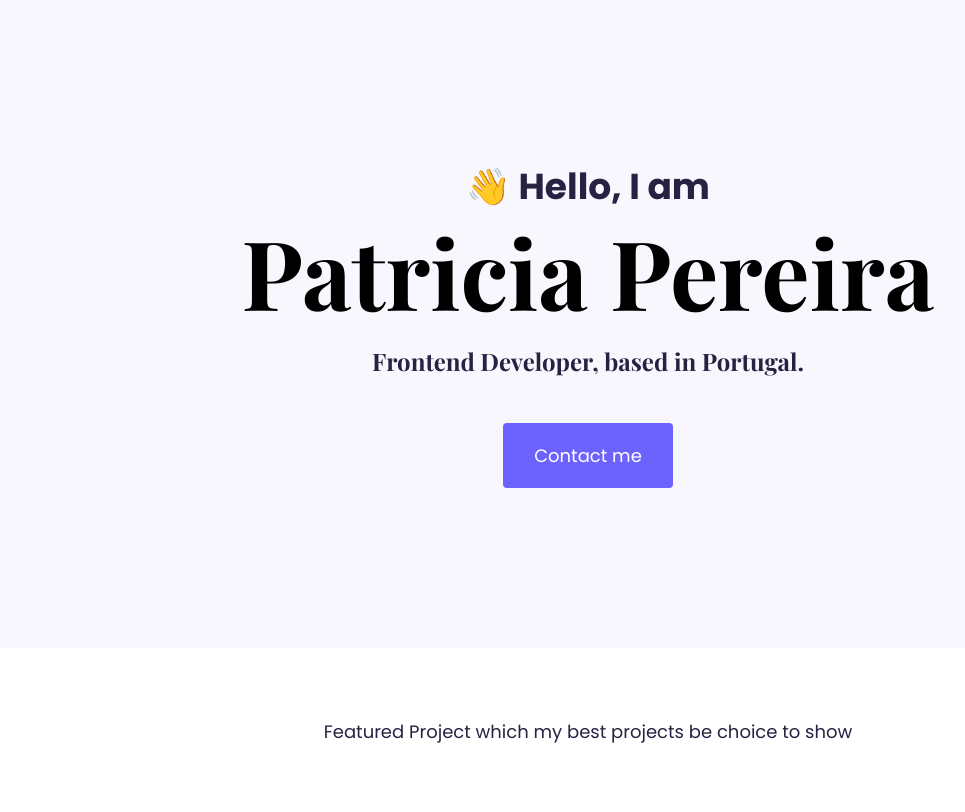
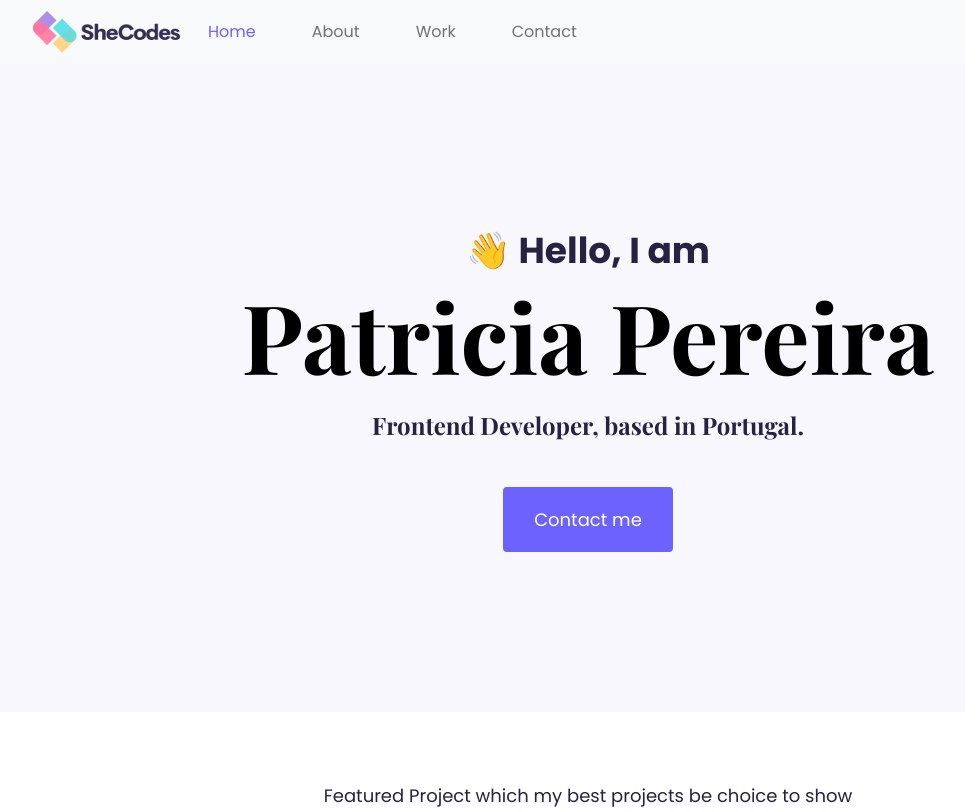
Before and after one commit to KadukAnna/Portfolio-project, a plain HTML site: page index.html in a window 1280 px wide. Shown: the top 812 px of the page, without its empty margins (52-1017 px from the left). Drawn offline with nearby package versions, Linux system fonts and the light colour scheme.

Commit message:
Added NavBar on Index.html

```diff
--- a/index.html
+++ b/index.html
@@ -20,6 +20,39 @@
     <title>Portfolio - Patricia Pereira</title>
   </head>
   <body>
+    <nav class="navbar navbar-expand-lg bg-light">
+      <div class="container-fluid container">
+        <img src="/images/logo.png" alt="SheCodes logo" />
+        <button
+          class="navbar-toggler"
+          type="button"
+          data-bs-toggle="collapse"
+          data-bs-target="#navbarNav"
+          aria-controls="navbarNav"
+          aria-expanded="false"
+          aria-label="Toggle navigation"
+        >
+          <span class="navbar-toggler-icon"></span>
+        </button>
+        <div class="collapse navbar-collapse" id="navbarNav">
+          <ul class="navbar-nav">
+            <li class="nav-item">
+              <a class="nav-link active" aria-current="page" href="/">Home</a>
+            </li>
+            <li class="nav-item">
+              <a class="nav-link" href="/about.html">About</a>
+            </li>
+            <li class="nav-item">
+              <a class="nav-link" href="/work.html">Work</a>
+            </li>
+            <li class="nav-item">
+              <a class="nav-link" href="/contact.html">Contact</a>
+            </li>
+          </ul>
+        </div>
+      </div>
+    </nav>
+
     <div class="hero">
       <p>👋 Hello, I am</p>
       <h1>Patricia Pereira</h1>
--- a/styles/portfolio.css
+++ b/styles/portfolio.css
@@ -22,6 +22,15 @@ h6 {
   font-family: var(--heading-font-family);
   font-weight: bold;
   color: black;
+}
+
+.active {
+  color: var(--branding-color) !important;
+}
+
+.nav-item {
+  padding: 0 20px;
+  line-height: 2;
 }
 
 .hero {
@@ -268,9 +277,6 @@ footer .social-links a {
   footer h4 {
     font-size: 34px;
   }
-
-  footer .btn-branding {
-  }
 }
 
 @media (max-width: 900px) {
```
Also changed, not shown: images/logo.png (added).
